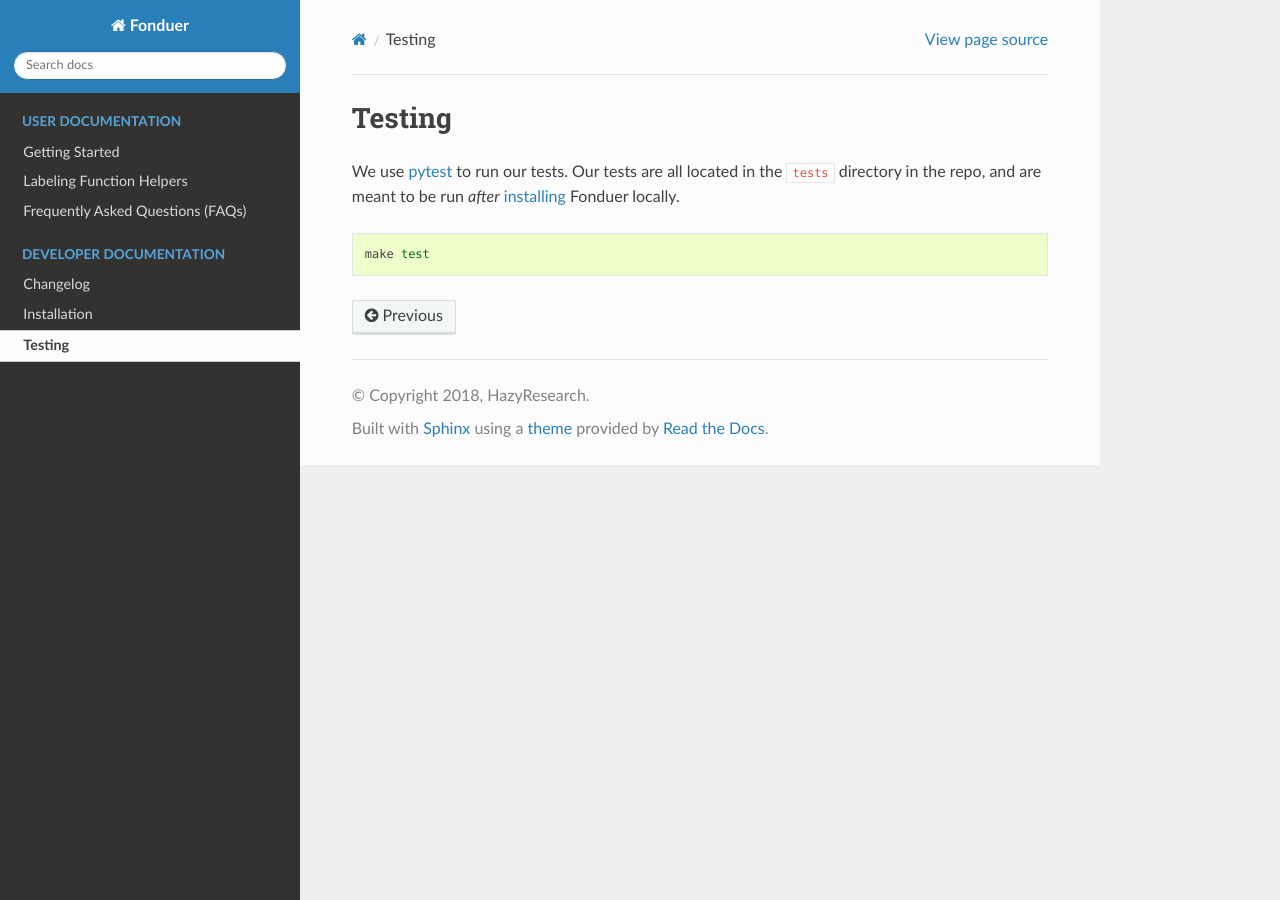
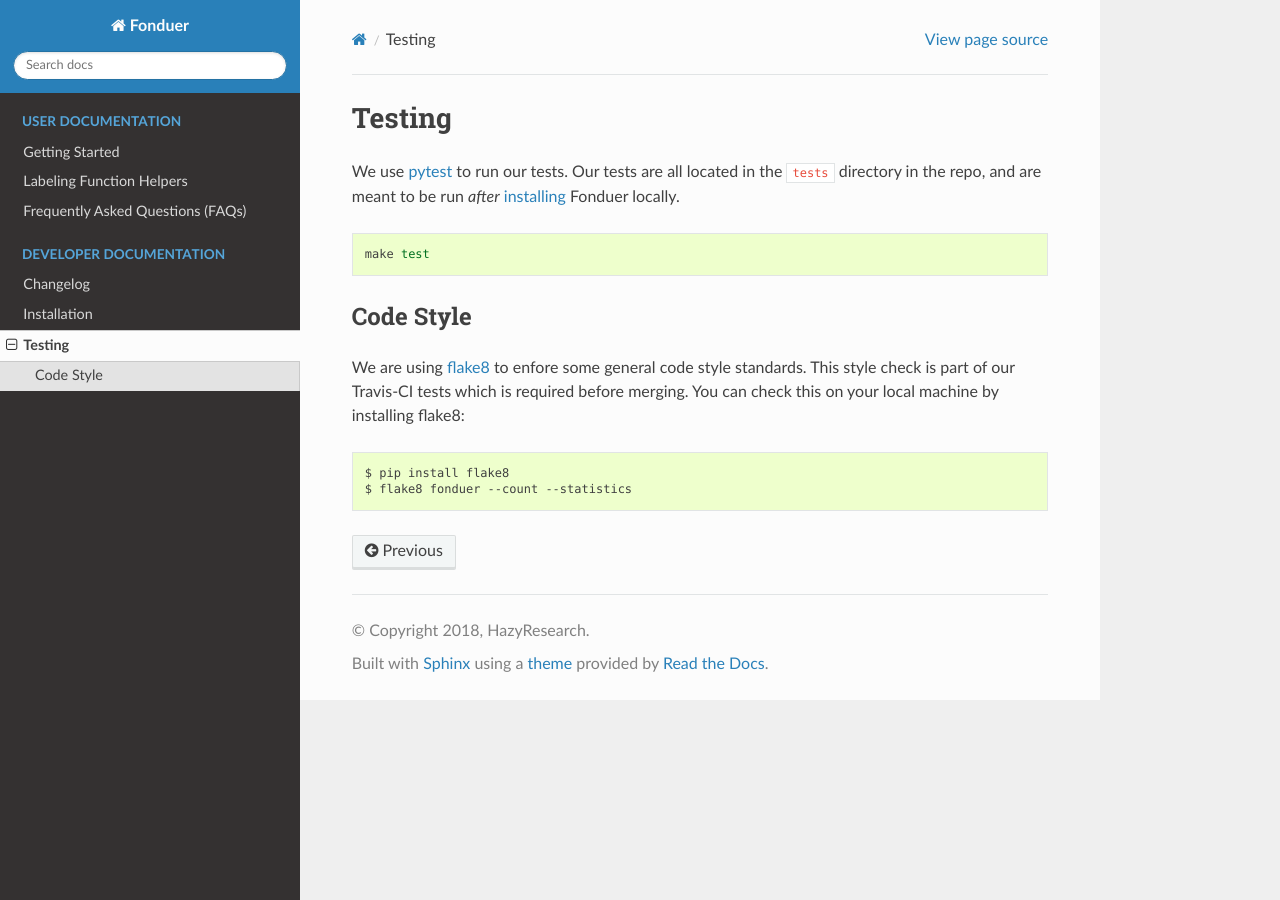
Before and after one commit to HazyResearch/fonduer, a Sphinx documentation site: the page built from docs/dev/tests.rst, in a window 1280 px wide. Built offline with Sphinx 7.4.7 and the Read the Docs theme 2.0.0, drawn with Linux system fonts in a browser that asks for light colours.

Commit message:
Update docs for flake8

```diff
--- a/docs/dev/tests.rst
+++ b/docs/dev/tests.rst
@@ -9,5 +9,18 @@ locally.
 
     make test
 
+
+Code Style
+----------
+
+We are using flake8_ to enfore some general code style standards. This style
+check is part of our Travis-CI tests which is required before merging. You can
+check this on your local machine by installing flake8::
+
+    $ pip install flake8
+    $ flake8 fonduer --count --statistics
+
+
+.. _flake8: https://flake8.pycqa.org/en/latest/
 .. _pytest: https://docs.pytest.org/en/latest/
 .. _installing: install.html
```
